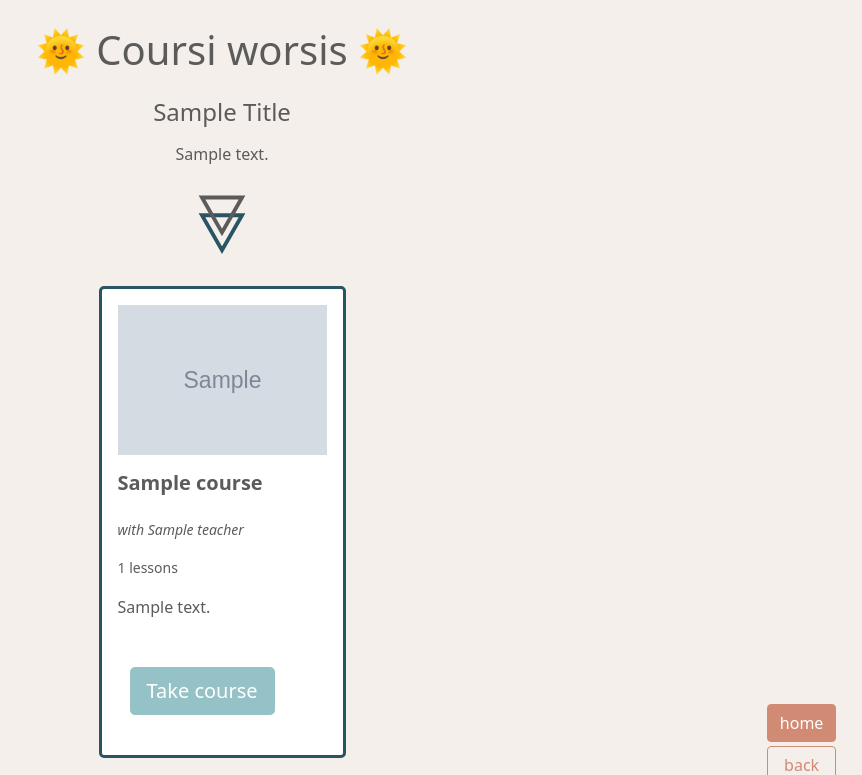
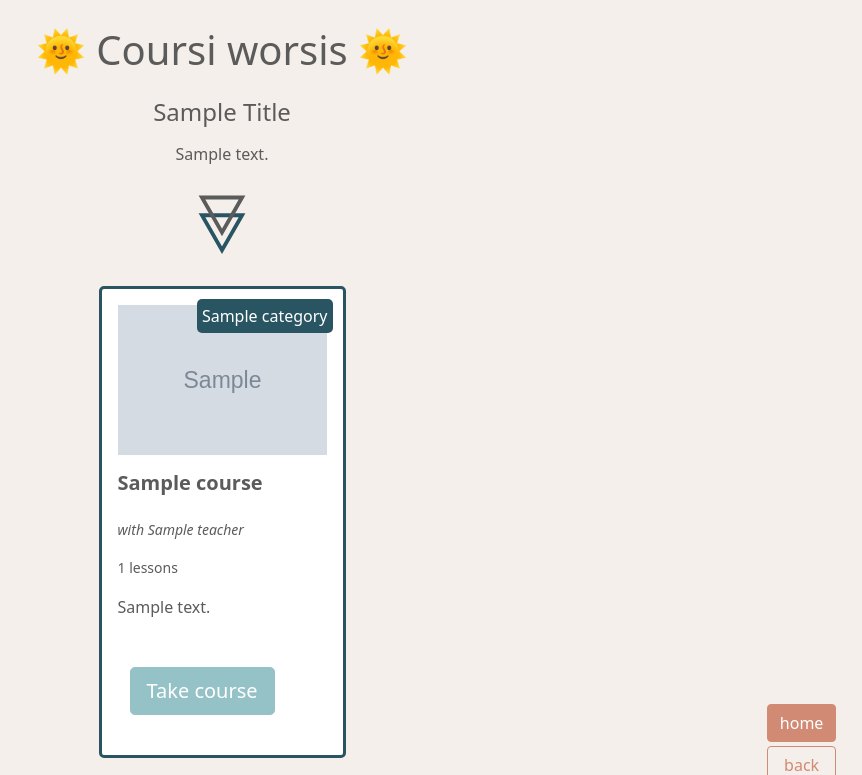
Before and after one commit to Licceeee/learning-material-django, a Django app: template project/templates/course/course-list.html in a window 1280 px wide. Shown: the top 775 px of the page, without its empty margins (418-1280 px from the left). Run offline with Django 3.2, Linux system fonts and the light colour scheme; the template is opened without the code that fills it: most values are stand-ins (such as "Sample title", 1, 10 or a date in 2020); grey boxes marked "Sample" are stand-in pictures; some libraries are stand-ins or nearby versions.

Commit message:
add category badge to unsorted courses overview + styling

```diff
--- a/project/config/static/course/css/style.css
+++ b/project/config/static/course/css/style.css
@@ -74,7 +74,7 @@ body {
   border-radius: 5px;
   background-color: #fff;
   color: #5b5b5b;
-  /* $font-color */
+  position: relative;
 }
 
 .course-img {
@@ -279,6 +279,17 @@ p {
   border-radius: 5px;
 }
 
+.category-badge {
+  background-color: #295563;
+  position: absolute;
+  right: 10px;
+  top: 10px;
+  z-index: 1;
+  color: #fff;
+  padding: 5px;
+  border-radius: 5px;
+}
+
 .docs-box {
   display: -webkit-box;
   display: -ms-flexbox;
--- a/project/config/static/course/css/style.scss
+++ b/project/config/static/course/css/style.scss
@@ -93,7 +93,8 @@ body {
   border-radius: 5px;
   background-color: $white;
   color: $font-color;
-  /* $font-color */
+  position: relative;
+
 }
 
 .course-img {
@@ -275,6 +276,18 @@ p {
   border-radius: 5px;
 }
 
+.category-badge {
+  background-color: $border;
+  position: absolute;
+  right: 10px;
+  top: 10px;
+  z-index: 1;
+  color: $white;
+  padding: 5px;
+  border-radius: 5px;
+}
+
+
 .docs-box {
   display: flex;
   flex-direction: row;
--- a/project/course/views.py
+++ b/project/course/views.py
@@ -1,5 +1,5 @@
 from django.views.generic import ListView, DetailView, TemplateView
-from course.models import (Category, Course, Lesson)
+from course.models import (Category, Course)
 
 
 class CategoryListView(ListView):
@@ -42,6 +42,7 @@ class CourseListView(TemplateView):
         context['title'] = get_category_infos()[0]
         context['description'] = get_category_infos()[1]
         context['courses'] = get_category_infos()[2]
+        context['sorted_by_category'] = get_category_id_from_params()
         return context
 
 
--- a/project/templates/course/course-list.html
+++ b/project/templates/course/course-list.html
@@ -20,17 +20,20 @@
 
     <div class="col-12 col-md-6 col-xl-3 p-3">
         <div class="course-box category-box p-3">
+
+            {% if sorted_by_category == None %}
+                <div class="category-badge">{{ course.category.name }}</div>
+            {% endif %}
+
             <div class="mb-3 w-100">
                 {% if course.image %}
-                <img class="course-intro-image"
-                    src="{{ course.image.url }}"
-                    alt="intro">
+                <img class="course-intro-image" src="{{ course.image.url }}" alt="intro">
                 {% else %}
-                <img class="course-intro-image-placeholder"
-                    src="{% static 'assets/img/course-placeholder.png' %}"
+                <img class="course-intro-image-placeholder" src="{% static 'assets/img/course-placeholder.png' %}"
                     alt="intro">
                 {% endif %}
             </div>
+
             <div class="course-box">
                 <div class="course-title mb-0">
                     <h5><strong>{{ course.title }}</strong></h5>
```
Also changed, not shown: 1 other file.
